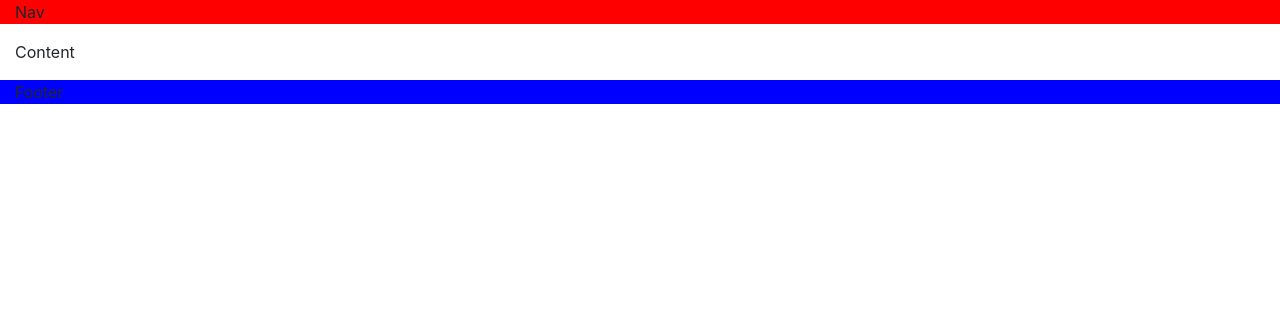
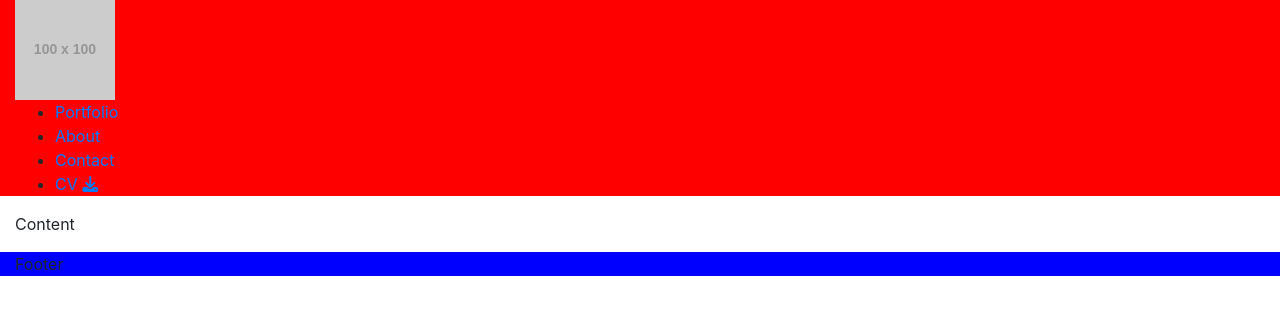
Before and after one commit to Waymantis/user-centric-milestone, a plain HTML site: page index.html in a window 1280 px wide. Drawn offline with nearby package versions, Linux system fonts and the light colour scheme; placeholder pictures from the web are drawn by us.

Commit message:
Added navigation unordered list element, with list items for each page, and CV link. Added placeholder image for navigation logo.

```diff
--- a/index.html
+++ b/index.html
@@ -19,7 +19,17 @@
   <body>
     <nav>
       <div class="container-fluid" style="background-color: red;">
-      <p>Nav</p>
+      <div class="nav-logo" style="display: inline;">
+      <img src="https://via.placeholder.com/100">
+      </div>
+      <div class="nav-links">
+      <ul>
+      <li><a href="#" alt="Portfolio">Portfolio</a></li>
+      <li><a href="#" alt="About">About</a></li>
+      <li><a href="#" alt="Contact">Contact</a></li>
+      <li><a href="#" alt="CV">CV <i class="fas fa-download"></i></a></li>
+      </ul>
+      </div>
       </div>
     </nav>
     <div class="container-fluid">
```
